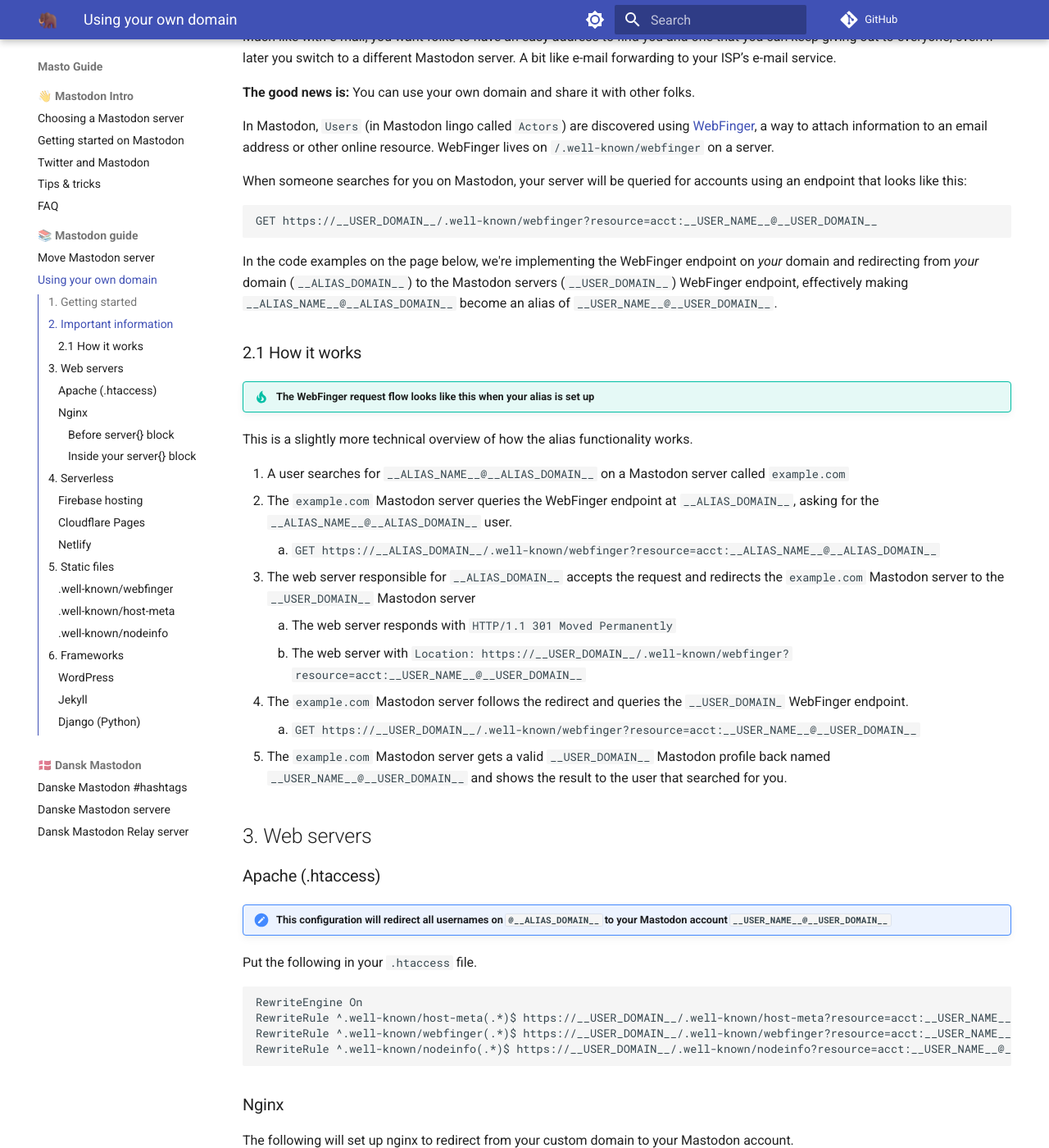
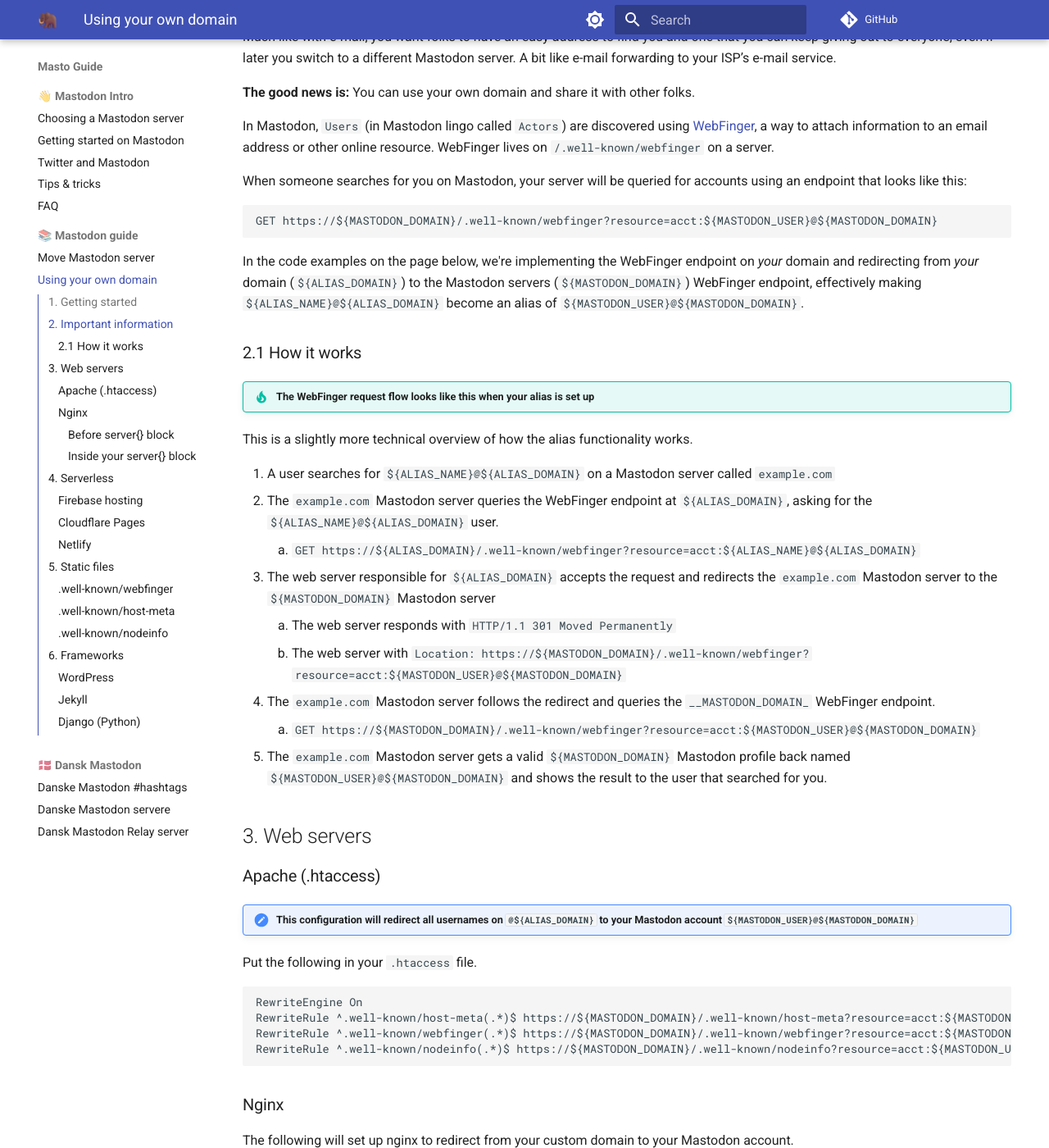
Before and after one commit to jippi/masto-guide, an MkDocs documentation site: the page built from docs/guide/use-your-own-domain.md, in a window 1280 px wide and 1400 px high, scrolled down 1070 px. Shown: the whole window at 82% size. Built offline with MkDocs 1.6.1 and Material for MkDocs 9.7.7, drawn with Linux system fonts in a browser that asks for light colours; comment, search, counter and statistics services are not loaded; some of the changed text lies outside the part shown.

Commit message:
change template variables
Signed-off-by: Christian Winther <jippignu@gmail.com>

````diff
--- a/docs/guide/use-your-own-domain.md
+++ b/docs/guide/use-your-own-domain.md
@@ -26,9 +26,9 @@ It will allow your user `my-user@mastodon.social` to be found as `me@my-domain.c
 
 !!! warning "This will **not** change your Mastodon username. Only how you can be found on Mastodon."
 
-    These changes will only make `__USER_NAME__@__USER_DOMAIN__` discoverable/searchable via `__ALIAS_NAME__@__ALIAS_DOMAIN__`.
+    These changes will only make `${MASTODON_USER}@${MASTODON_DOMAIN}` discoverable/searchable via `${ALIAS_NAME}@${ALIAS_DOMAIN}`.
 
-    People will still see `__USER_NAME__@__USER_DOMAIN__` when they follow you, write to you, or you write to them.
+    People will still see `${MASTODON_USER}@${MASTODON_DOMAIN}` when they follow you, write to you, or you write to them.
 
 !!! tip "You can find the right web server, hosting platform, or framework in the left menu"
 
@@ -41,10 +41,10 @@ In Mastodon, `Users` (in Mastodon lingo called `Actors`) are discovered using [W
 When someone searches for you on Mastodon, your server will be queried for accounts using an endpoint that looks like this:
 
 ```http
-GET https://__USER_DOMAIN__/.well-known/webfinger?resource=acct:__USER_NAME__@__USER_DOMAIN__
+GET https://${MASTODON_DOMAIN}/.well-known/webfinger?resource=acct:${MASTODON_USER}@${MASTODON_DOMAIN}
 ```
 
-In the code examples on the page below, we're implementing the WebFinger endpoint on *your* domain and redirecting from *your* domain (`__ALIAS_DOMAIN__`) to the Mastodon servers (`__USER_DOMAIN__`) WebFinger endpoint, effectively making `__ALIAS_NAME__@__ALIAS_DOMAIN__` become an alias of `__USER_NAME__@__USER_DOMAIN__`.
+In the code examples on the page below, we're implementing the WebFinger endpoint on *your* domain and redirecting from *your* domain (`${ALIAS_DOMAIN}`) to the Mastodon servers (`${MASTODON_DOMAIN}`) WebFinger endpoint, effectively making `${ALIAS_NAME}@${ALIAS_DOMAIN}` become an alias of `${MASTODON_USER}@${MASTODON_DOMAIN}`.
 
 ### 2.1 How it works
 
@@ -52,29 +52,29 @@ In the code examples on the page below, we're implementing the WebFinger endpoin
 
 This is a slightly more technical overview of how the alias functionality works.
 
-1. A user searches for `__ALIAS_NAME__@__ALIAS_DOMAIN__` on a Mastodon server called `example.com`
-1. The `example.com` Mastodon server queries the WebFinger endpoint at `__ALIAS_DOMAIN__`, asking for the `__ALIAS_NAME__@__ALIAS_DOMAIN__` user.
-    1. `GET https://__ALIAS_DOMAIN__/.well-known/webfinger?resource=acct:__ALIAS_NAME__@__ALIAS_DOMAIN__`
-1. The web server responsible for `__ALIAS_DOMAIN__` accepts the request and redirects the `example.com` Mastodon server to the `__USER_DOMAIN__` Mastodon server
+1. A user searches for `${ALIAS_NAME}@${ALIAS_DOMAIN}` on a Mastodon server called `example.com`
+1. The `example.com` Mastodon server queries the WebFinger endpoint at `${ALIAS_DOMAIN}`, asking for the `${ALIAS_NAME}@${ALIAS_DOMAIN}` user.
+    1. `GET https://${ALIAS_DOMAIN}/.well-known/webfinger?resource=acct:${ALIAS_NAME}@${ALIAS_DOMAIN}`
+1. The web server responsible for `${ALIAS_DOMAIN}` accepts the request and redirects the `example.com` Mastodon server to the `${MASTODON_DOMAIN}` Mastodon server
     1. The web server responds with `HTTP/1.1 301 Moved Permanently`
-    1. The web server with `Location: https://__USER_DOMAIN__/.well-known/webfinger?resource=acct:__USER_NAME__@__USER_DOMAIN__`
-1. The `example.com` Mastodon server follows the redirect and queries the `__USER_DOMAIN_` WebFinger endpoint.
-    1. `GET https://__USER_DOMAIN__/.well-known/webfinger?resource=acct:__USER_NAME__@__USER_DOMAIN__`
-1. The `example.com` Mastodon server gets a valid `__USER_DOMAIN__` Mastodon profile back named `__USER_NAME__@__USER_DOMAIN__` and shows the result to the user that searched for you.
+    1. The web server with `Location: https://${MASTODON_DOMAIN}/.well-known/webfinger?resource=acct:${MASTODON_USER}@${MASTODON_DOMAIN}`
+1. The `example.com` Mastodon server follows the redirect and queries the `__MASTODON_DOMAIN_` WebFinger endpoint.
+    1. `GET https://${MASTODON_DOMAIN}/.well-known/webfinger?resource=acct:${MASTODON_USER}@${MASTODON_DOMAIN}`
+1. The `example.com` Mastodon server gets a valid `${MASTODON_DOMAIN}` Mastodon profile back named `${MASTODON_USER}@${MASTODON_DOMAIN}` and shows the result to the user that searched for you.
 
 ## 3. Web servers
 
 ### Apache (.htaccess)
 
-!!! note "This configuration will redirect all usernames on `@__ALIAS_DOMAIN__` to your Mastodon account `__USER_NAME__@__USER_DOMAIN__`"
+!!! note "This configuration will redirect all usernames on `@${ALIAS_DOMAIN}` to your Mastodon account `${MASTODON_USER}@${MASTODON_DOMAIN}`"
 
 Put the following in your `.htaccess` file.
 
 ```htaccess
 RewriteEngine On
-RewriteRule ^.well-known/host-meta(.*)$ https://__USER_DOMAIN__/.well-known/host-meta?resource=acct:__USER_NAME__@__USER_DOMAIN__ [L,R=301]
-RewriteRule ^.well-known/webfinger(.*)$ https://__USER_DOMAIN__/.well-known/webfinger?resource=acct:__USER_NAME__@__USER_DOMAIN__ [L,R=301]
-RewriteRule ^.well-known/nodeinfo(.*)$ https://__USER_DOMAIN__/.well-known/nodeinfo?resource=acct:__USER_NAME__@__USER_DOMAIN__ [L,R=301]
+RewriteRule ^.well-known/host-meta(.*)$ https://${MASTODON_DOMAIN}/.well-known/host-meta?resource=acct:${MASTODON_USER}@${MASTODON_DOMAIN} [L,R=301]
+RewriteRule ^.well-known/webfinger(.*)$ https://${MASTODON_DOMAIN}/.well-known/webfinger?resource=acct:${MASTODON_USER}@${MASTODON_DOMAIN} [L,R=301]
+RewriteRule ^.well-known/nodeinfo(.*)$ https://${MASTODON_DOMAIN}/.well-known/nodeinfo?resource=acct:${MASTODON_USER}@${MASTODON_DOMAIN} [L,R=301]
 ```
 
 ### Nginx
@@ -92,20 +92,20 @@ map $request_uri $request_path {
 }
 
 map $arg_resource $valid_mastodon {
-    # If you want any account at *@__ALIAS_DOMAIN__ to redirect to your Mastodon account e.x.
+    # If you want any account at *@${ALIAS_DOMAIN} to redirect to your Mastodon account e.x.
     #
-    #       __USER_NAME__-@__ALIAS_DOMAIN__
-    #       __ALIAS_NAME__-@__ALIAS_DOMAIN__
-    #       anything-else@__ALIAS_DOMAIN__
+    #       ${MASTODON_USER}-@${ALIAS_DOMAIN}
+    #       ${ALIAS_NAME}-@${ALIAS_DOMAIN}
+    #       anything-else@${ALIAS_DOMAIN}
     #
     # and so on, all pointing to
     #
-    #       __USER_NAME__@__USER_DOMAIN__
+    #       ${MASTODON_USER}@${MASTODON_DOMAIN}
     #
     # then change the 'default' value below from 0 to 1 below.
     default 0;
 
-    # If you want limit the accounts from @__ALIAS_DOMAIN__, add them individually
+    # If you want limit the accounts from @${ALIAS_DOMAIN}, add them individually
     # in the list below like this.
     #
     # NOTE: The value needs to be URL encoded like this
@@ -115,16 +115,16 @@ map $arg_resource $valid_mastodon {
     #
     # Example
     #
-    #      acct:__USER_NAME__@__USER_DOMAIN__ becomes acct%3A__USER_NAME__%40__USER_DOMAIN__
-    #      acct:__ALIAS_NAME__@__ALIAS_DOMAIN__ becomes acct%3__ALIAS_NAME__%40__ALIAS_DOMAIN__
+    #      acct:${MASTODON_USER}@${MASTODON_DOMAIN} becomes acct%3A${MASTODON_USER}%40${MASTODON_DOMAIN}
+    #      acct:${ALIAS_NAME}@${ALIAS_DOMAIN} becomes acct%3${ALIAS_NAME}%40${ALIAS_DOMAIN}
     #
     # Add as many additional ones as you would like
 
-    # acct:__USER_NAME__@__USER_DOMAIN__
-    'acct%3A__USER_NAME__%40__USER_DOMAIN__' 1;
+    # acct:${MASTODON_USER}@${MASTODON_DOMAIN}
+    'acct%3A${MASTODON_USER}%40${MASTODON_DOMAIN}' 1;
 
-    # acct:__ALIAS_NAME__@__ALIAS_DOMAIN__
-    'acct%3A__ALIAS_NAME__%40__ALIAS_DOMAIN__' 1;
+    # acct:${ALIAS_NAME}@${ALIAS_DOMAIN}
+    'acct%3A${ALIAS_NAME}%40${ALIAS_DOMAIN}' 1;
 }
 ```
 
@@ -136,7 +136,7 @@ You can find the right configuration file by looking through the configuration f
 server {
     #... other configs
 
-    server_name __ALIAS_DOMAIN__;
+    server_name ${ALIAS_DOMAIN};
 
     #... other configs
 }
@@ -150,7 +150,7 @@ Add the following `location` clause inside your `server{}` for your domain confi
 
     location ~ ^/.well-known/(host-meta|webfinger|nodeinfo) {
         if ($valid_mastodon = 1) {
-            return 301 https://__USER_DOMAIN__$request_path?resource=acct:__USER_NAME__@__USER_DOMAIN__;
+            return 301 https://${MASTODON_DOMAIN}$request_path?resource=acct:${MASTODON_USER}@${MASTODON_DOMAIN};
         }
 
         if ($valid_mastodon = 0) {
@@ -168,7 +168,7 @@ Add the following `location` clause inside your `server{}` for your domain confi
 
 !!! info "Original implementation by [johnmu.com](https://johnmu.com/2022-mastodon-for-your-domain//){target=_blank}, please see their blog post for more information"
 
-!!! note "This configuration will redirect all usernames on `@__ALIAS_DOMAIN__` to your Mastodon account `__USER_NAME__@__USER_DOMAIN__`"
+!!! note "This configuration will redirect all usernames on `@${ALIAS_DOMAIN}` to your Mastodon account `${MASTODON_USER}@${MASTODON_DOMAIN}`"
 
 Add the following to your `firebase.json` file.
 
@@ -179,17 +179,17 @@ Add the following to your `firebase.json` file.
     "redirects": [
     {
       "source": "/.well-known/host-meta",
-      "destination": "https://mastodon.social/.well-known/host-meta?resource=acct:__USER_NAME__@__USER_DOMAIN__",
+      "destination": "https://mastodon.social/.well-known/host-meta?resource=acct:${MASTODON_USER}@${MASTODON_DOMAIN}",
       "type": 301
     },
     {
       "source": "/.well-known/webfinger",
-      "destination": "https://mastodon.social/.well-known/host-meta?resource=acct:__USER_NAME__@__USER_DOMAIN__",
+      "destination": "https://mastodon.social/.well-known/host-meta?resource=acct:${MASTODON_USER}@${MASTODON_DOMAIN}",
       "type": 301
     },
     {
       "source": "/.well-known/nodeinfo",
-      "destination": "https://mastodon.social/.well-known/host-meta?resource=acct:__USER_NAME__@__USER_DOMAIN__",
+      "destination": "https://mastodon.social/.well-known/host-meta?resource=acct:${MASTODON_USER}@${MASTODON_DOMAIN}",
       "type": 301
     }
     // ...
@@ -201,14 +201,14 @@ Add the following to your `firebase.json` file.
 
 !!! info "Original implementation by [jacobian.org](https://jacobian.org/til/my-mastodon-instance/){target=_blank}, please see their blog post for more information"
 
-!!! note "This configuration will redirect all usernames on `@__ALIAS_DOMAIN__` to your Mastodon account `__USER_NAME__@__USER_DOMAIN__`"
+!!! note "This configuration will redirect all usernames on `@${ALIAS_DOMAIN}` to your Mastodon account `${MASTODON_USER}@${MASTODON_DOMAIN}`"
 
 Add the following three lines to your redirect rules file (`_redirects`):
 
 ```
-/.well-known/host-meta* https://__USER_DOMAIN__/.well-known/host-meta:splat 301
-/.well-known/webfinger* https://__USER_DOMAIN__/.well-known/webfinger:splat 301
-/.well-known/nodeinfo* https://__USER_DOMAIN__/.well-known/nodeinfo:splat 301
+/.well-known/host-meta* https://${MASTODON_DOMAIN}/.well-known/host-meta:splat 301
+/.well-known/webfinger* https://${MASTODON_DOMAIN}/.well-known/webfinger:splat 301
+/.well-known/nodeinfo* https://${MASTODON_DOMAIN}/.well-known/nodeinfo:splat 301
 ```
 
 ### Netlify
@@ -225,16 +225,16 @@ Add the following three lines to your redirect rules file (`_redirects`):
     package = "netlify-plugin-mastodon-alias"
 
     [plugins.inputs]
-        username = "__USER_NAME__"
-        instance = "__USER_DOMAIN__"
-        # delete or comment the next line if you want "*@__ALIAS_DOMAIN__" to work rather than just "__ALIAS_NAME__@__ALIAS_DOMAIN__"
-        strictUsername = "__ALIAS_NAME__"
+        username = "${MASTODON_USER}"
+        instance = "${MASTODON_DOMAIN}"
+        # delete or comment the next line if you want "*@${ALIAS_DOMAIN}" to work rather than just "${ALIAS_NAME}@${ALIAS_DOMAIN}"
+        strictUsername = "${ALIAS_NAME}"
     ```
 3. Deploy netlify
 
 ## 5. Static files
 
-!!! note "This configuration will redirect all usernames on `@__ALIAS_DOMAIN__` to your Mastodon account `__USER_NAME__@__USER_DOMAIN__`"
+!!! note "This configuration will redirect all usernames on `@${ALIAS_DOMAIN}` to your Mastodon account `${MASTODON_USER}@${MASTODON_DOMAIN}`"
 
 Assuming your public web directory for your website is `www/public`
 
@@ -248,25 +248,25 @@ Assuming your public web directory for your website is `www/public`
 
 ```json
 {
-  "subject": "acct:__USER_NAME__@__USER_DOMAIN__",
+  "subject": "acct:${MASTODON_USER}@${MASTODON_DOMAIN}",
   "aliases": [
-    "https://__USER_DOMAIN__/@__USER_NAME__",
-    "https://__USER_DOMAIN__/users/__USER_NAME__"
+    "https://${MASTODON_DOMAIN}/@${MASTODON_USER}",
+    "https://${MASTODON_DOMAIN}/users/${MASTODON_USER}"
   ],
   "links": [
      {
       "rel": "http://webfinger.net/rel/profile-page",
       "type": "text/html",
-      "href": "https://__USER_DOMAIN__/@__USER_NAME__"
+      "href": "https://${MASTODON_DOMAIN}/@${MASTODON_USER}"
     },
     {
       "rel": "self",
       "type": "application/activity+json",
-      "href": "https://__USER_DOMAIN__/users/__USER_NAME__"
+      "href": "https://${MASTODON_DOMAIN}/users/${MASTODON_USER}"
     },
     {
       "rel": "http://ostatus.org/schema/1.0/subscribe",
-      "template": "https://__USER_DOMAIN__/authorize_interaction?uri={uri}"
+      "template": "https://${MASTODON_DOMAIN}/authorize_interaction?uri={uri}"
     }
   ]
 }
@@ -283,7 +283,7 @@ Assuming your public web directory for your website is `www/public`
 ```xml
 <?xml version="1.0" encoding="UTF-8"?>
 <XRD xmlns="http://docs.oasis-open.org/ns/xri/xrd-1.0">
-  <Link rel="lrdd" template="https://__USER_DOMAIN__/.well-known/webfinger?resource=acct:__USER_NAME__@__USER_DOMAIN__" />
+  <Link rel="lrdd" template="https://${MASTODON_DOMAIN}/.well-known/webfinger?resource=acct:${MASTODON_USER}@${MASTODON_DOMAIN}" />
 </XRD>
 ```
 
@@ -300,7 +300,7 @@ Assuming your public web directory for your website is `www/public`
     "links": [
         {
             "rel": "http://nodeinfo.diaspora.software/ns/schema/2.0",
-            "href": "https://__USER_DOMAIN__/nodeinfo/2.0"
+            "href": "https://${MASTODON_DOMAIN}/nodeinfo/2.0"
         }
     ]
 }
@@ -310,7 +310,7 @@ Assuming your public web directory for your website is `www/public`
 
 ### WordPress
 
-!!! note "This configuration will redirect all usernames on `@__ALIAS_DOMAIN__` to your Mastodon account `__USER_NAME__@__USER_DOMAIN__`"
+!!! note "This configuration will redirect all usernames on `@${ALIAS_DOMAIN}` to your Mastodon account `${MASTODON_USER}@${MASTODON_DOMAIN}`"
 
 1. Install the [Redirection Plugin](https://wordpress.org/plugins/redirection/){target=_blank}
 1. `Source URL` must be `/.well-known/webfinger`
@@ -318,7 +318,7 @@ Assuming your public web directory for your website is `www/public`
 1. `Title` can be empty
 1. `Match` must be `URL only`
 1. `When matches` must be "`Redirect to URL` with HTTP Code `302 - Found`
-1. `Target URL` must be `https://__USER_DOMAIN__/.well-known/webfinger?resource=acct:__USER_NAME__@__USER_DOMAIN__`
+1. `Target URL` must be `https://${MASTODON_DOMAIN}/.well-known/webfinger?resource=acct:${MASTODON_USER}@${MASTODON_DOMAIN}`
 1. Save the form
 
 <figure markdown>
@@ -342,8 +342,8 @@ Assuming your public web directory for your website is `www/public`
 3. Add your Mastodon username and instance to `_config.yml`:
     ```yaml
     mastodon:
-        username: __USER_NAME__
-        instance: __USER_DOMAIN__
+        username: ${MASTODON_USER}
+        instance: ${MASTODON_DOMAIN}
     ```
 
 Next time you build the site, you will find a `/.well-known/webfinger` file in your output directory, and when you deploy you will be able to refer to your Mastodon account using your own domain.
@@ -352,7 +352,7 @@ Next time you build the site, you will find a `/.well-known/webfinger` file in y
 
 !!! info "Original implementation by [aeracode.org](https://aeracode.org/2022/11/01/fediverse-custom-domains/){target=_blank}, please see their blog post for more information"
 
-!!! note "This configuration will redirect all usernames on `@__ALIAS_DOMAIN__` to your Mastodon account `__USER_NAME__@__USER_DOMAIN__`"
+!!! note "This configuration will redirect all usernames on `@${ALIAS_DOMAIN}` to your Mastodon account `${MASTODON_USER}@${MASTODON_DOMAIN}`"
 
 Add 3 views to your Django application like this:
 
@@ -360,17 +360,17 @@ Add 3 views to your Django application like this:
 from proxy.views import proxy_view
 
 def wellknown_webfinger(request):
-    remote_url = ("https://__USER_DOMAIN__/.well-known/webfinger?" + request.META["QUERY_STRING"])
+    remote_url = ("https://${MASTODON_DOMAIN}/.well-known/webfinger?" + request.META["QUERY_STRING"])
     return proxy_view(request, remote_url)
 
 
 def wellknown_hostmeta(request):
-    remote_url = ("https://__USER_DOMAIN__/.well-known/host-meta?" + request.META["QUERY_STRING"])
+    remote_url = ("https://${MASTODON_DOMAIN}/.well-known/host-meta?" + request.META["QUERY_STRING"])
     return proxy_view(request, remote_url)
 
 
 def wellknown_nodeinfo(request):
-    remote_url = "https://__USER_DOMAIN__/.well-known/nodeinfo"
+    remote_url = "https://${MASTODON_DOMAIN}/.well-known/nodeinfo"
     return proxy_view(request, remote_url)
 ```
 
@@ -380,7 +380,7 @@ This uses the `django-proxy` package to provide the proxy_view. You might also w
 from django.http import HttpResponseRedirect
 
 def username_redirect(request):
-    return HttpResponseRedirect("https://__USER_DOMAIN__/@__USER_NAME__")
+    return HttpResponseRedirect("https://${MASTODON_DOMAIN}/@${MASTODON_USER}")
 ```
 
 Hooking these up to the right URLs is the only other thing that's needed:
@@ -392,6 +392,6 @@ urlpatterns = [
     path(".well-known/webfinger", blog.wellknown_webfinger),
     path(".well-known/host-meta", blog.wellknown_hostmeta),
     path(".well-known/nodeinfo", blog.wellknown_nodeinfo),
-    path("@__USER_NAME__", blog.username_redirect),
+    path("@${MASTODON_USER}", blog.username_redirect),
 ]
 ```
--- a/docs/js/custom-domain.js
+++ b/docs/js/custom-domain.js
@@ -21,14 +21,14 @@ document$.subscribe(function () {
 
       if (username) {
         var userChunks = username.split("@")
-        template = template.replaceAll("__USER_NAME__", userChunks[0])
-        template = template.replaceAll("__USER_DOMAIN__", userChunks[1])
+        template = template.replaceAll("${MASTODON_USER}", userChunks[0])
+        template = template.replaceAll("${MASTODON_DOMAIN}", userChunks[1])
       }
 
       if (alias) {
         var aliasChunks = alias.split("@")
-        template = template.replaceAll("__ALIAS_NAME__", aliasChunks[0])
-        template = template.replaceAll("__ALIAS_DOMAIN__", aliasChunks[1])
+        template = template.replaceAll("${ALIAS_USER}", aliasChunks[0])
+        template = template.replaceAll("${ALIAS_DOMAIN}", aliasChunks[1])
       }
 
       elem.innerHTML = template
````
